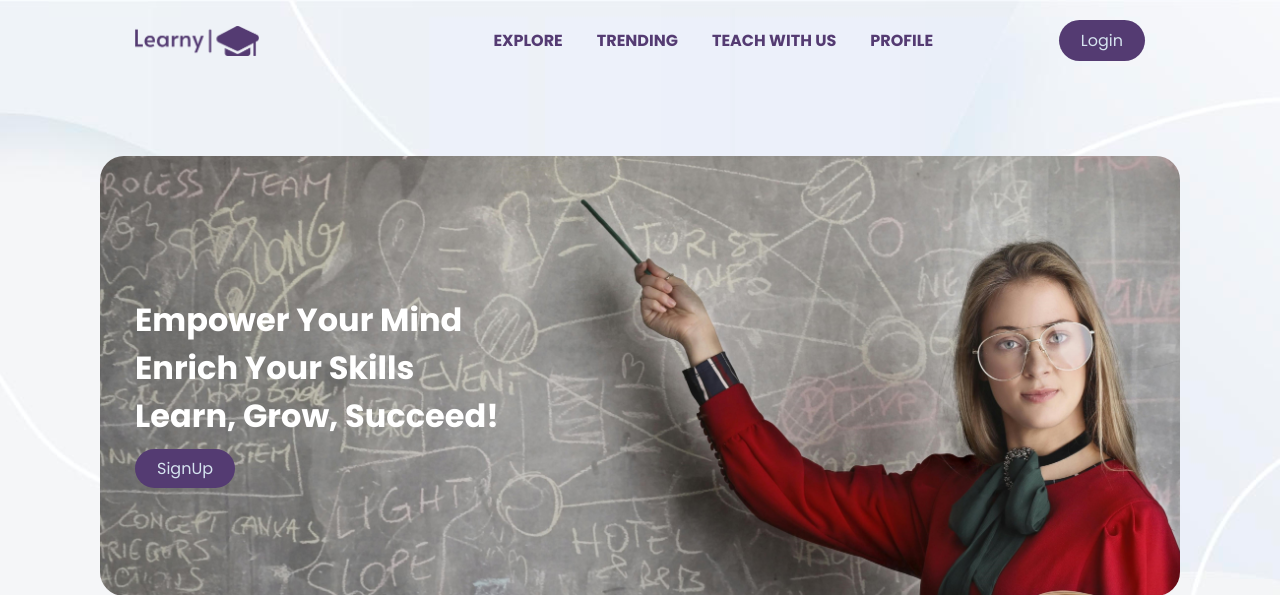
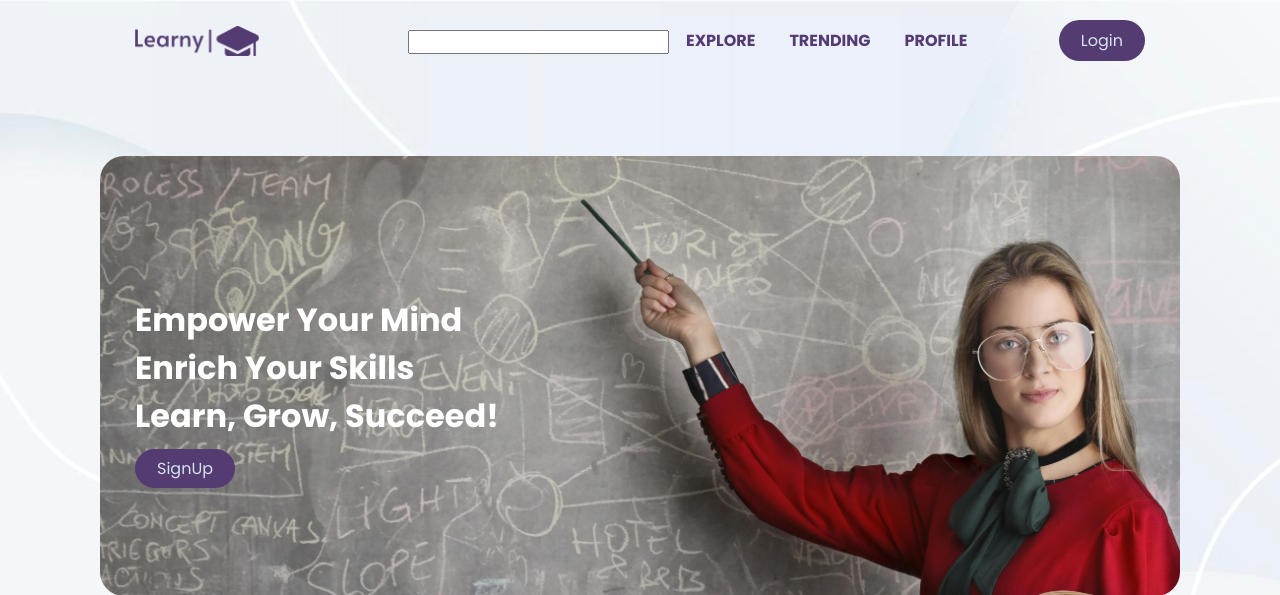
Before and after one commit to ZLaTaN003/Learny-Workshops, a Django app: page / in a window 1280 px wide. Shown: the top 595 px of the page. Run offline with Django 5.2, Linux system fonts and the light colour scheme; some libraries are stand-ins or nearby versions.

Commit message:
addedto  navbar

```diff
--- a/templates/base.html
+++ b/templates/base.html
@@ -26,12 +26,13 @@ href="https://cdn.jsdelivr.net/npm/boxicons@latest/css/boxicons.min.css">
             <label for="menu"><i class='bx bx-menu' id="menu-icon" ></i></label>
 
             <ul class="navbar">
+                <li><input type="text"></li>
+
                 <li><a href="{% url "category" %}">Explore</a></li>
 
                 <li><a href="">Trending</a></li>
-                <li><a href="">Teach with us</a></li>
 
-                <li><a href="">Profile</a></li>
+                <li><a href="{% url "profile" %}">Profile</a></li>
 
             </ul>
             {% if user.is_authenticated %}
```
